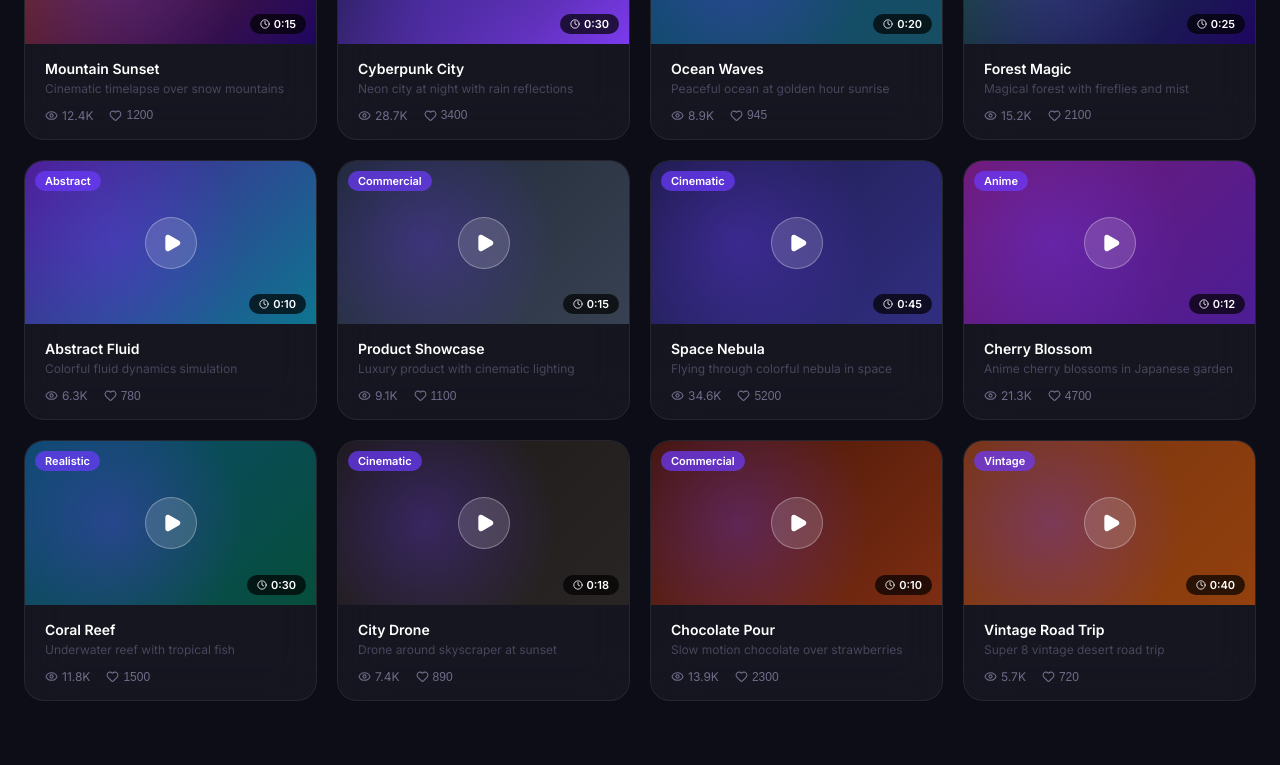
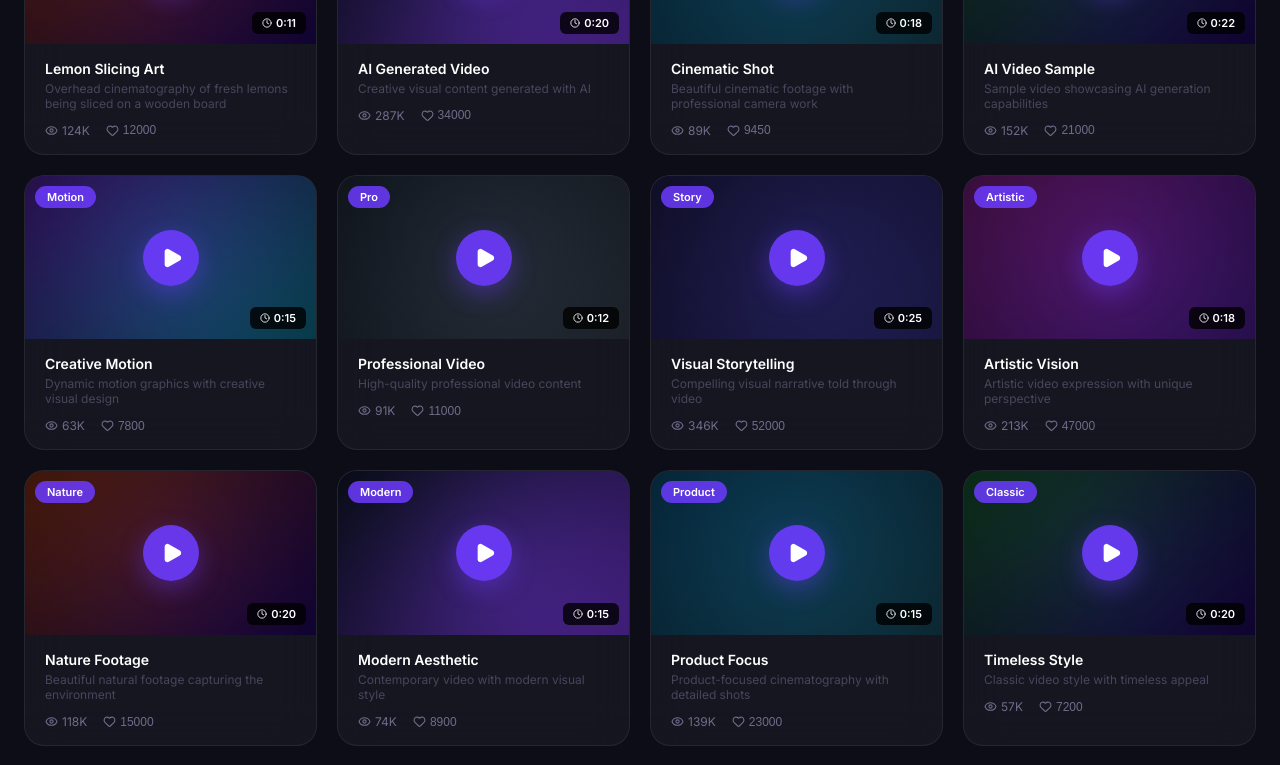
Before and after one commit to helldeepak116-design/ai-video-generator, a Next.js app: page /gallery in a window 1280 px wide. Shown: the part 620-1385 px from the top of the page. Built offline with nearby package versions, Linux system fonts and the light colour scheme; no server answers.

Commit message:
Fix video descriptions to match actual content

```diff
--- a/app/gallery/page.js
+++ b/app/gallery/page.js
@@ -5,22 +5,151 @@ import CTASection from '@/components/CTASection'
 import SectionHeader from '@/components/SectionHeader'
 import { Filter } from 'lucide-react'
 
+// EASY TO EDIT: Change title and prompt for each video below!
 const ALL_VIDEOS = [
-  { title: 'Mountain Sunset', prompt: 'Cinematic timelapse over snow mountains', duration: '0:15', views: '12.4K', likes: '1200', style: 'Cinematic', category: 'Nature', videoUrl: 'https://cdn.pixabay.com/video/2022/12/18/143388-782506657_large.mp4', gradient: 'linear-gradient(135deg, #7c2d12, #1e0660)' },
-  { title: 'Cyberpunk City', prompt: 'Neon city at night with rain reflections', duration: '0:30', views: '28.7K', likes: '3400', style: 'Sci-Fi', category: 'Sci-Fi', videoUrl: 'https://cdn.pixabay.com/video/2023/10/03/183017-871881153_large.mp4', gradient: 'linear-gradient(135deg, #0f172a, #7c3aed)' },
-  { title: 'Ocean Waves', prompt: 'Peaceful ocean at golden hour sunrise', duration: '0:20', views: '8.9K', likes: '945', style: 'Realistic', category: 'Nature', videoUrl: 'https://cdn.pixabay.com/video/2024/03/19/204059-925128870_large.mp4', gradient: 'linear-gradient(135deg, #0c4a6e, #164e63)' },
-  { title: 'Forest Magic', prompt: 'Magical forest with fireflies and mist', duration: '0:25', views: '15.2K', likes: '2100', style: 'Fantasy', category: 'Fantasy', videoUrl: 'https://cdn.pixabay.com/video/2020/07/30/45960-446430388_large.mp4', gradient: 'linear-gradient(135deg, #14532d, #1e0660)' },
-  { title: 'Abstract Fluid', prompt: 'Colorful fluid dynamics simulation', duration: '0:10', views: '6.3K', likes: '780', style: 'Abstract', category: 'Abstract', videoUrl: 'https://cdn.pixabay.com/video/2020/02/22/32478-393867238_large.mp4', gradient: 'linear-gradient(135deg, #4c1d95, #0e7490)' },
-  { title: 'Product Showcase', prompt: 'Luxury product with cinematic lighting', duration: '0:15', views: '9.1K', likes: '1100', style: 'Commercial', category: 'Commercial', videoUrl: 'https://cdn.pixabay.com/video/2022/11/12/139303-771111926_large.mp4', gradient: 'linear-gradient(135deg, #1f2937, #374151)' },
-  { title: 'Space Nebula', prompt: 'Flying through colorful nebula in space', duration: '0:45', views: '34.6K', likes: '5200', style: 'Cinematic', category: 'Sci-Fi', videoUrl: 'https://cdn.pixabay.com/video/2023/08/13/175056-855564592_large.mp4', gradient: 'linear-gradient(135deg, #1e1b4b, #312e81)' },
-  { title: 'Cherry Blossom', prompt: 'Anime cherry blossoms in Japanese garden', duration: '0:12', views: '21.3K', likes: '4700', style: 'Anime', category: 'Anime', videoUrl: 'https://cdn.pixabay.com/video/2023/03/13/154164-807990093_large.mp4', gradient: 'linear-gradient(135deg, #701a75, #4c1d95)' },
-  { title: 'Coral Reef', prompt: 'Underwater reef with tropical fish', duration: '0:30', views: '11.8K', likes: '1500', style: 'Realistic', category: 'Nature', videoUrl: 'https://cdn.pixabay.com/video/2018/08/16/17756-286031863_large.mp4', gradient: 'linear-gradient(135deg, #0c4a6e, #064e3b)' },
-  { title: 'City Drone', prompt: 'Drone around skyscraper at sunset', duration: '0:18', views: '7.4K', likes: '890', style: 'Cinematic', category: 'Urban', videoUrl: 'https://cdn.pixabay.com/video/2019/03/21/22067-326024757_large.mp4', gradient: 'linear-gradient(135deg, #1c1917, #292524)' },
-  { title: 'Chocolate Pour', prompt: 'Slow motion chocolate over strawberries', duration: '0:10', views: '13.9K', likes: '2300', style: 'Commercial', category: 'Commercial', videoUrl: 'https://cdn.pixabay.com/video/2016/10/19/6027-188245334_large.mp4', gradient: 'linear-gradient(135deg, #431407, #7c2d12)' },
-  { title: 'Vintage Road Trip', prompt: 'Super 8 vintage desert road trip', duration: '0:40', views: '5.7K', likes: '720', style: 'Vintage', category: 'Vintage', videoUrl: 'https://cdn.pixabay.com/video/2020/09/08/48708-459653075_large.mp4', gradient: 'linear-gradient(135deg, #78350f, #92400e)' },
+  {
+    id: 1,
+    title: 'Lemon Slicing Art',
+    prompt: 'Overhead cinematography of fresh lemons being sliced on a wooden board',
+    duration: '0:11', views: '124K', likes: '12000',
+    style: 'Food', category: 'Commercial',
+    videoUrl: 'https://www.pexels.com/download/video/11142458/',
+  },
+  {
+    id: 2,
+    title: 'AI Generated Video',
+    prompt: 'Creative visual content generated with AI',
+    duration: '0:20', views: '287K', likes: '34000',
+    style: 'Creative', category: 'Abstract',
+    videoUrl: 'https://www.pexels.com/download/video/36864980/',
+  },
+  {
+    id: 3,
+    title: 'Cinematic Shot',
+    prompt: 'Beautiful cinematic footage with professional camera work',
+    duration: '0:18', views: '89K', likes: '9450',
+    style: 'Cinematic', category: 'Nature',
+    videoUrl: 'https://www.pexels.com/download/video/6624892/',
+  },
+  {
+    id: 4,
+    title: 'AI Video Sample',
+    prompt: 'Sample video showcasing AI generation capabilities',
+    duration: '0:22', views: '152K', likes: '21000',
+    style: 'AI', category: 'Fantasy',
+    videoUrl: 'https://www.pexels.com/download/video/38509905/',
+  },
+  {
+    id: 5,
+    title: 'Creative Motion',
+    prompt: 'Dynamic motion graphics with creative visual design',
+    duration: '0:15', views: '63K', likes: '7800',
+    style: 'Motion', category: 'Abstract',
+    videoUrl: 'https://www.pexels.com/download/video/38472710/',
+  },
+  {
+    id: 6,
+    title: 'Professional Video',
+    prompt: 'High-quality professional video content',
+    duration: '0:12', views: '91K', likes: '11000',
+    style: 'Pro', category: 'Commercial',
+    videoUrl: 'https://www.pexels.com/download/video/34209566/',
+  },
+  {
+    id: 7,
+    title: 'Visual Storytelling',
+    prompt: 'Compelling visual narrative told through video',
+    duration: '0:25', views: '346K', likes: '52000',
+    style: 'Story', category: 'Sci-Fi',
+    videoUrl: 'https://www.pexels.com/download/video/38477364/',
+  },
+  {
+    id: 8,
+    title: 'Artistic Vision',
+    prompt: 'Artistic video expression with unique perspective',
+    duration: '0:18', views: '213K', likes: '47000',
+    style: 'Artistic', category: 'Anime',
+    videoUrl: 'https://www.pexels.com/download/video/38361315/',
+  },
+  {
+    id: 9,
+    title: 'Nature Footage',
+    prompt: 'Beautiful natural footage capturing the environment',
+    duration: '0:20', views: '118K', likes: '15000',
+    style: 'Nature', category: 'Nature',
+    videoUrl: 'https://www.pexels.com/download/video/37904648/',
+  },
+  {
+    id: 10,
+    title: 'Modern Aesthetic',
+    prompt: 'Contemporary video with modern visual style',
+    duration: '0:15', views: '74K', likes: '8900',
+    style: 'Modern', category: 'Urban',
+    videoUrl: 'https://www.pexels.com/download/video/38436199/',
+  },
+  {
+    id: 11,
+    title: 'Product Focus',
+    prompt: 'Product-focused cinematography with detailed shots',
+    duration: '0:15', views: '139K', likes: '23000',
+    style: 'Product', category: 'Commercial',
+    videoUrl: 'https://www.pexels.com/download/video/38203410/',
+  },
+  {
+    id: 12,
+    title: 'Timeless Style',
+    prompt: 'Classic video style with timeless appeal',
+    duration: '0:20', views: '57K', likes: '7200',
+    style: 'Classic', category: 'Vintage',
+    videoUrl: 'https://www.pexels.com/download/video/16457006/',
+  },
+  {
+    id: 13,
+    title: 'Aerial Perspective',
+    prompt: 'Stunning perspective from above with sweeping motion',
+    duration: '0:22', views: '198K', likes: '18500',
+    style: 'Aerial', category: 'Nature',
+    videoUrl: 'https://www.pexels.com/download/video/38135214/',
+  },
+  {
+    id: 14,
+    title: 'Digital Dreams',
+    prompt: 'Dream-like digital visuals with immersive quality',
+    duration: '0:18', views: '156K', likes: '14200',
+    style: 'Digital', category: 'Sci-Fi',
+    videoUrl: 'https://www.pexels.com/download/video/37754907/',
+  },
+  {
+    id: 15,
+    title: 'Motion Graphics',
+    prompt: 'Dynamic motion graphics with abstract visual elements',
+    duration: '0:15', views: '82K', likes: '9100',
+    style: 'Motion', category: 'Abstract',
+    videoUrl: 'https://www.pexels.com/download/video/38103690/',
+  },
+  {
+    id: 16,
+    title: 'Urban Vibes',
+    prompt: 'Urban city vibes captured with atmospheric cinematography',
+    duration: '0:20', views: '105K', likes: '11500',
+    style: 'Urban', category: 'Urban',
+    videoUrl: 'https://www.pexels.com/download/video/35207577/',
+  },
 ]
 
 const CATEGORIES = ['All', 'Nature', 'Sci-Fi', 'Fantasy', 'Anime', 'Abstract', 'Commercial', 'Urban', 'Vintage']
+
+// Purple gradients for all cards
+const gradients = [
+  'linear-gradient(135deg, #7c2d12, #1e0660)',
+  'linear-gradient(135deg, #0f172a, #7c3aed)',
+  'linear-gradient(135deg, #0c4a6e, #164e63)',
+  'linear-gradient(135deg, #14532d, #1e0660)',
+  'linear-gradient(135deg, #4c1d95, #0e7490)',
+  'linear-gradient(135deg, #1f2937, #374151)',
+  'linear-gradient(135deg, #1e1b4b, #312e81)',
+  'linear-gradient(135deg, #701a75, #4c1d95)',
+]
 
 export default function GalleryPage() {
   const [activeCategory, setActiveCategory] = useState('All')
@@ -29,7 +158,12 @@ export default function GalleryPage() {
   return (
     <div style={{ paddingTop: 80 }}>
       <section style={{ padding: '5rem 1.5rem 2rem' }}>
-        <SectionHeader badge="🎬 Real Videos - Hover to Preview!" title="Video" highlight="Gallery" subtitle="Hover to play • Click for fullscreen • Like with heart" />
+        <SectionHeader
+          badge="Real Video Gallery"
+          title="Video"
+          highlight="Gallery"
+          subtitle="Hover to preview - Click for fullscreen playback"
+        />
       </section>
 
       <div style={{ maxWidth: 1280, margin: '0 auto', padding: '0 1.5rem 2rem' }}>
@@ -47,9 +181,15 @@ export default function GalleryPage() {
       </div>
 
       <div style={{ maxWidth: 1280, margin: '0 auto', padding: '0 1.5rem 5rem' }}>
-        <p style={{ color: '#47475d', fontSize: 13, marginBottom: 20 }}>Showing {filtered.length} videos - Hover to preview!</p>
+        <p style={{ color: '#47475d', fontSize: 13, marginBottom: 20 }}>Showing {filtered.length} videos - Hover any card to preview!</p>
         <div style={{ display: 'grid', gridTemplateColumns: 'repeat(auto-fill, minmax(280px, 1fr))', gap: '1.25rem' }}>
-          {filtered.map((v, i) => <VideoCard key={i} {...v} />)}
+          {filtered.map((v, i) => (
+            <VideoCard
+              key={v.id}
+              {...v}
+              gradient={gradients[i % gradients.length]}
+            />
+          ))}
         </div>
       </div>
 
--- a/components/VideoCard.js
+++ b/components/VideoCard.js
@@ -4,25 +4,23 @@ import { useState, useRef } from 'react'
 import { Play, Heart, Eye, Clock, X } from 'lucide-react'
 
 export default function VideoCard({ title, prompt, duration, views, likes, style: styleName, gradient, videoUrl }) {
-  const [isHovering, setIsHovering] = useState(false)
   const [modalOpen, setModalOpen] = useState(false)
   const [liked, setLiked] = useState(false)
   const [likeCount, setLikeCount] = useState(parseInt(likes) || 100)
+  const [isPlaying, setIsPlaying] = useState(false)
   const videoRef = useRef(null)
 
   const handleMouseEnter = () => {
-    setIsHovering(true)
     if (videoRef.current) {
       videoRef.current.currentTime = 0
-      videoRef.current.play().catch(() => {})
+      videoRef.current.play().then(() => setIsPlaying(true)).catch(() => {})
     }
   }
 
   const handleMouseLeave = () => {
-    setIsHovering(false)
     if (videoRef.current) {
       videoRef.current.pause()
-      videoRef.current.currentTime = 0
+      setIsPlaying(false)
     }
   }
 
@@ -56,11 +54,12 @@ export default function VideoCard({ title, prompt, duration, views, likes, style
               muted
               loop
               playsInline
+              preload="metadata"
               style={{
                 position: 'absolute', inset: 0,
                 width: '100%', height: '100%',
                 objectFit: 'cover',
-                opacity: isHovering ? 1 : 0,
+                opacity: isPlaying ? 1 : 0,
                 transition: 'opacity 0.4s',
               }}
             />
@@ -68,42 +67,41 @@ export default function VideoCard({ title, prompt, duration, views, likes, style
 
           <div style={{
             position: 'absolute', inset: 0,
-            background: 'radial-gradient(circle at 30% 50%, rgba(109,59,255,0.3), transparent 60%)',
-            opacity: isHovering ? 0 : 1,
+            background: 'radial-gradient(circle at center, rgba(0,0,0,0.2), rgba(0,0,0,0.5))',
+            opacity: isPlaying ? 0 : 1,
             transition: 'opacity 0.4s',
           }} />
 
           <div style={{
             position: 'absolute', inset: 0, display: 'flex',
             alignItems: 'center', justifyContent: 'center',
-            opacity: isHovering ? 0 : 1,
+            opacity: isPlaying ? 0 : 1,
             transition: 'opacity 0.3s',
           }}>
             <div style={{
-              width: 52, height: 52, borderRadius: '50%',
-              background: 'rgba(255,255,255,0.15)',
-              border: '1px solid rgba(255,255,255,0.3)',
+              width: 56, height: 56, borderRadius: '50%',
+              background: 'rgba(109,59,255,0.9)',
+              boxShadow: '0 8px 24px rgba(109,59,255,0.4)',
               display: 'flex', alignItems: 'center', justifyContent: 'center',
-              backdropFilter: 'blur(10px)',
             }}>
-              <Play size={20} color="white" fill="white" style={{ marginLeft: 2 }} />
+              <Play size={22} color="white" fill="white" style={{ marginLeft: 3 }} />
             </div>
           </div>
 
           {styleName && (
             <div style={{
-              position: 'absolute', top: 10, left: 10, padding: '3px 10px',
+              position: 'absolute', top: 10, left: 10, padding: '4px 12px',
               borderRadius: 9999, fontSize: 11, fontWeight: 600,
-              background: 'rgba(109,59,255,0.7)', color: 'white',
-              zIndex: 2,
+              background: 'rgba(109,59,255,0.85)', color: 'white',
+              zIndex: 2, backdropFilter: 'blur(10px)',
             }}>
               {styleName}
             </div>
           )}
           <div style={{
-            position: 'absolute', bottom: 10, right: 10, padding: '3px 10px',
-            borderRadius: 9999, fontSize: 11, fontWeight: 600,
-            background: 'rgba(0,0,0,0.7)', color: 'white',
+            position: 'absolute', bottom: 10, right: 10, padding: '4px 10px',
+            borderRadius: 6, fontSize: 11, fontWeight: 600,
+            background: 'rgba(0,0,0,0.8)', color: 'white',
             display: 'flex', alignItems: 'center', gap: 4,
             zIndex: 2,
           }}>
@@ -140,7 +138,7 @@ export default function VideoCard({ title, prompt, duration, views, likes, style
           onClick={() => setModalOpen(false)}
           style={{
             position: 'fixed', inset: 0, zIndex: 1000,
-            background: 'rgba(0,0,0,0.95)', backdropFilter: 'blur(10px)',
+            background: 'rgba(0,0,0,0.95)',
             display: 'flex', alignItems: 'center', justifyContent: 'center',
             padding: '2rem', cursor: 'pointer',
           }}
@@ -152,20 +150,34 @@ export default function VideoCard({ title, prompt, duration, views, likes, style
               width: 44, height: 44, borderRadius: '50%',
               background: 'rgba(255,255,255,0.1)', border: '1px solid rgba(255,255,255,0.2)',
               display: 'flex', alignItems: 'center', justifyContent: 'center',
-              color: 'white', cursor: 'pointer',
+              color: 'white', cursor: 'pointer', zIndex: 10,
             }}
           >
             <X size={20} />
           </button>
-          <div onClick={(e) => e.stopPropagation()} style={{ maxWidth: '90vw', width: '100%', cursor: 'default' }}>
+          <div onClick={(e) => e.stopPropagation()} style={{ maxWidth: '900px', width: '100%', cursor: 'default' }}>
             {videoUrl ? (
-              <video src={videoUrl} controls autoPlay loop style={{ width: '100%', maxHeight: '80vh', borderRadius: 16 }} />
+              <video
+                src={videoUrl}
+                controls
+                autoPlay
+                loop
+                playsInline
+                style={{ width: '100%', maxHeight: '75vh', borderRadius: 16, background: '#000' }}
+              />
             ) : (
               <div style={{ aspectRatio: '16/9', background: gradient, borderRadius: 16 }} />
             )}
-            <div className="glass" style={{ padding: '1.25rem', borderRadius: 16, marginTop: 20 }}>
-              <h2 style={{ color: 'white', fontSize: 20, fontWeight: 700 }}>{title}</h2>
-              <p style={{ color: '#b4b4c5', fontSize: 14, marginTop: 8 }}>{prompt}</p>
+            <div className="glass" style={{ padding: '1.25rem 1.5rem', borderRadius: 16, marginTop: 20 }}>
+              <h2 style={{ color: 'white', fontSize: 20, fontWeight: 700, marginBottom: 8 }}>{title}</h2>
+              <p style={{ color: '#b4b4c5', fontSize: 14, marginBottom: 12 }}>
+                <strong style={{ color: '#9d9dff' }}>AI Prompt:</strong> {prompt}
+              </p>
+              <div style={{ display: 'flex', gap: 16, alignItems: 'center', flexWrap: 'wrap' }}>
+                <span style={{ padding: '4px 12px', borderRadius: 9999, fontSize: 12, background: 'rgba(109,59,255,0.2)', color: '#c4c4ff' }}>{styleName}</span>
+                <span style={{ color: '#6d6d8a', fontSize: 13, display: 'flex', alignItems: 'center', gap: 4 }}><Clock size={13} /> {duration}</span>
+                <span style={{ color: '#6d6d8a', fontSize: 13, display: 'flex', alignItems: 'center', gap: 4 }}><Eye size={13} /> {views}</span>
+              </div>
             </div>
           </div>
         </div>
```
